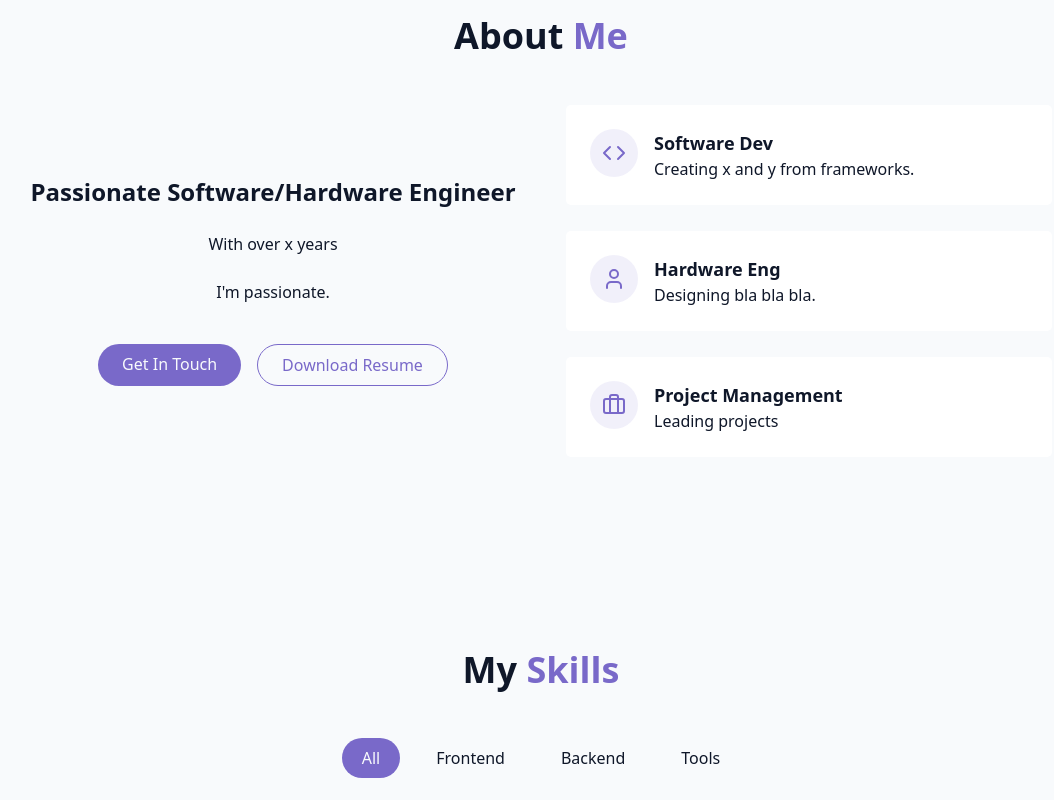
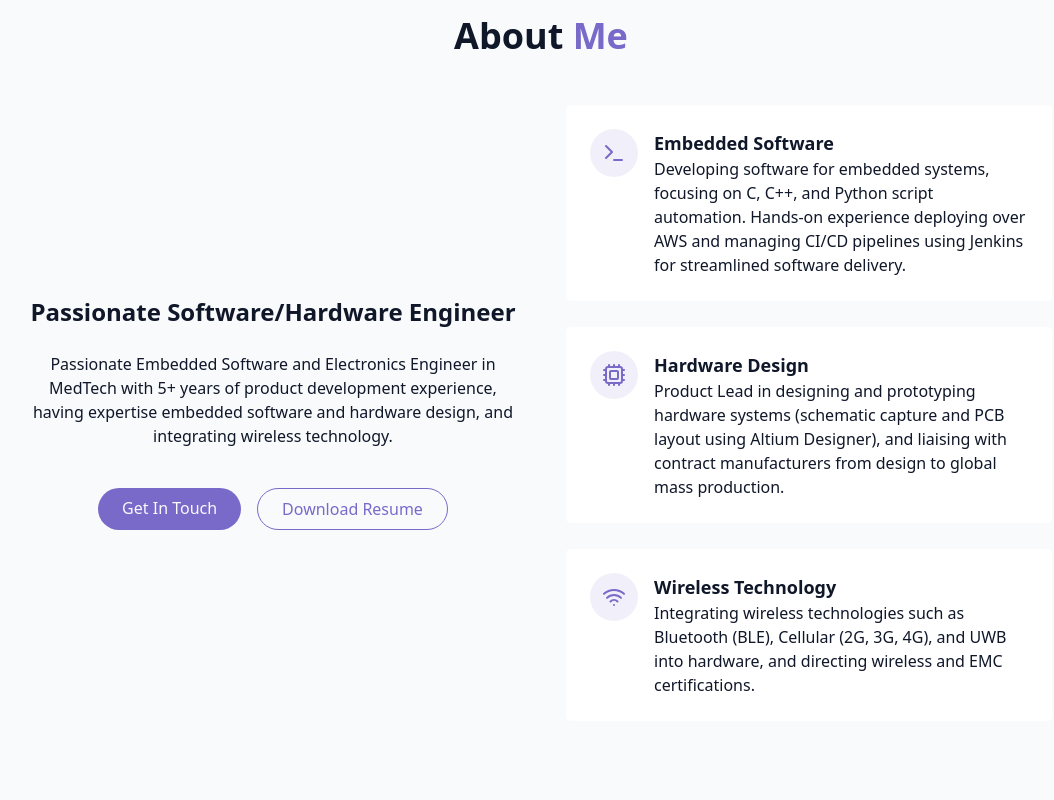
Before and after one commit to jak3ym/officialPortfolio, a React (Vite) app: page / in a window 1280 px wide. Shown: the part 880-1680 px from the top of the page, without its empty margins (99-1153 px from the left). Built offline with nearby package versions, Linux system fonts and the light colour scheme.

Commit message:
main: Updated About Me.

```diff
--- a/src/components/AboutSection.jsx
+++ b/src/components/AboutSection.jsx
@@ -1,6 +1,6 @@
-import { Code } from "lucide-react";
-import { User } from "lucide-react";
-import { Briefcase } from "lucide-react";
+import { Terminal } from "lucide-react";
+import { Cpu } from "lucide-react";
+import { Wifi } from "lucide-react";
 
 export const AboutSection = () => {
     return <section id="about" className="py-24 px-4 relative">
@@ -14,13 +14,8 @@ export const AboutSection = () => {
                     <h3 className="text-2xl font-semibold">Passionate Software/Hardware Engineer</h3>
 
                     <p className="text-muted-foreground">
-                        With over x years
+                        Passionate Embedded Software and Electronics Engineer in MedTech with 5+ years of product development experience, having expertise embedded software and hardware design, and integrating wireless technology.
                     </p>
-
-                    <p className="text-muted-foreground">
-                        I'm passionate.
-                    </p>
-
                     <div className="flex flex-col sm:flex-row gap-4 pt-4 justify-center">
                         <a href="#contact" className="cosmic-button">
                             Get In Touch
@@ -36,12 +31,13 @@ export const AboutSection = () => {
                         <div className="gradient-border p-6 card-hover">
                             <div className="flex items-start gap-4">
                                 <div className="p-3 rounded-full bg-primary/10">
-                                    <Code className="h-6 w-6 text-primary" />
+                                    <Terminal className="h-6 w-6 text-primary" />
                                 </div>
                                 <div className="text-left">
-                                    <h4 className="font-semibold text-lg"> Software Dev</h4>
+                                    <h4 className="font-semibold text-lg">Embedded Software</h4>
                                     <p className="text-muted-foreground">
-                                        Creating x and y from frameworks.
+                                        Developing software for embedded systems, focusing on C, C++, and Python script automation. Hands-on experience
+                                        deploying over AWS and managing CI/CD pipelines using Jenkins for streamlined software delivery.
                                     </p>
                                 </div>
                             </div>
@@ -49,12 +45,13 @@ export const AboutSection = () => {
                         <div className="gradient-border p-6 card-hover">
                             <div className="flex items-start gap-4">
                                 <div className="p-3 rounded-full bg-primary/10">
-                                    <User className="h-6 w-6 text-primary" />
+                                    <Cpu className="h-6 w-6 text-primary" />
                                 </div>
                                 <div className="text-left">
-                                    <h4 className="font-semibold text-lg"> Hardware Eng</h4>
+                                    <h4 className="font-semibold text-lg">Hardware Design</h4>
                                     <p className="text-muted-foreground">
-                                        Designing bla bla bla.
+                                        Product Lead in designing and prototyping hardware systems (schematic capture and PCB layout using Altium Designer),
+                                        and liaising with contract manufacturers from design to global mass production.
                                     </p>
                                 </div>
                             </div>
@@ -62,12 +59,12 @@ export const AboutSection = () => {
                         <div className="gradient-border p-6 card-hover">
                             <div className="flex items-start gap-4">
                                 <div className="p-3 rounded-full bg-primary/10">
-                                    <Briefcase className="h-6 w-6 text-primary" />
+                                    <Wifi className="h-6 w-6 text-primary" />
                                 </div>
                                 <div className="text-left">
-                                    <h4 className="font-semibold text-lg"> Project Management</h4>
+                                    <h4 className="font-semibold text-lg">Wireless Technology</h4>
                                     <p className="text-muted-foreground">
-                                        Leading projects
+                                        Integrating wireless technologies such as Bluetooth (BLE), Cellular (2G, 3G, 4G), and UWB into hardware, and directing wireless and EMC certifications.
                                     </p>
                                 </div>
                             </div>
```
